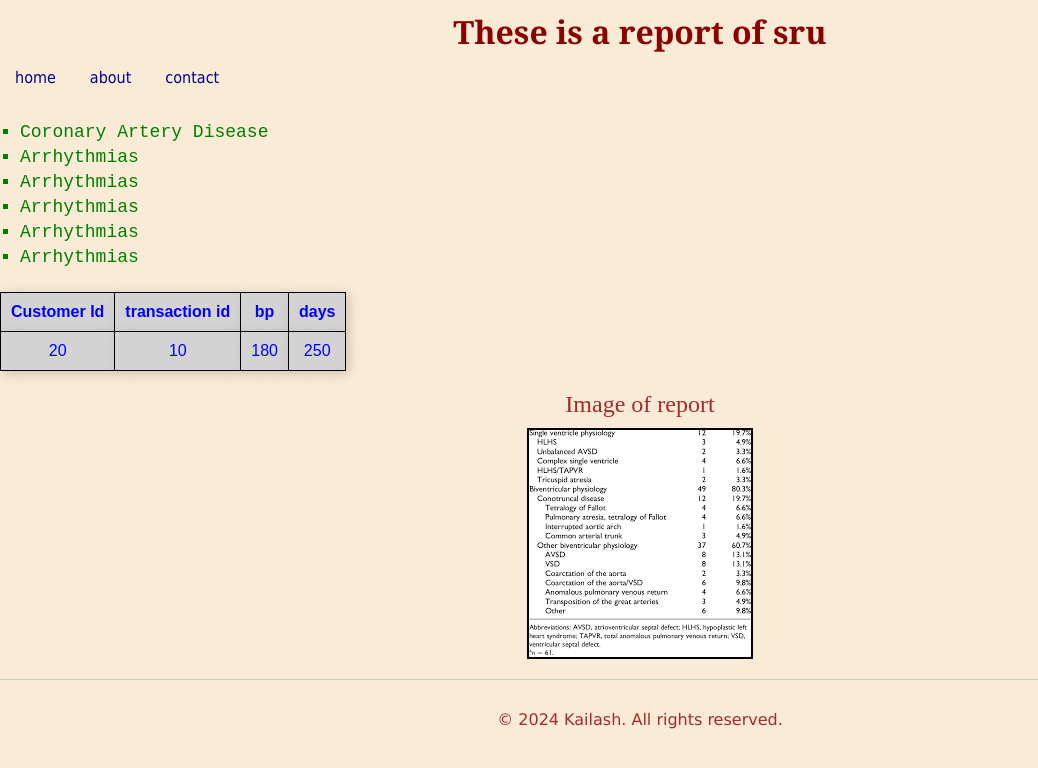
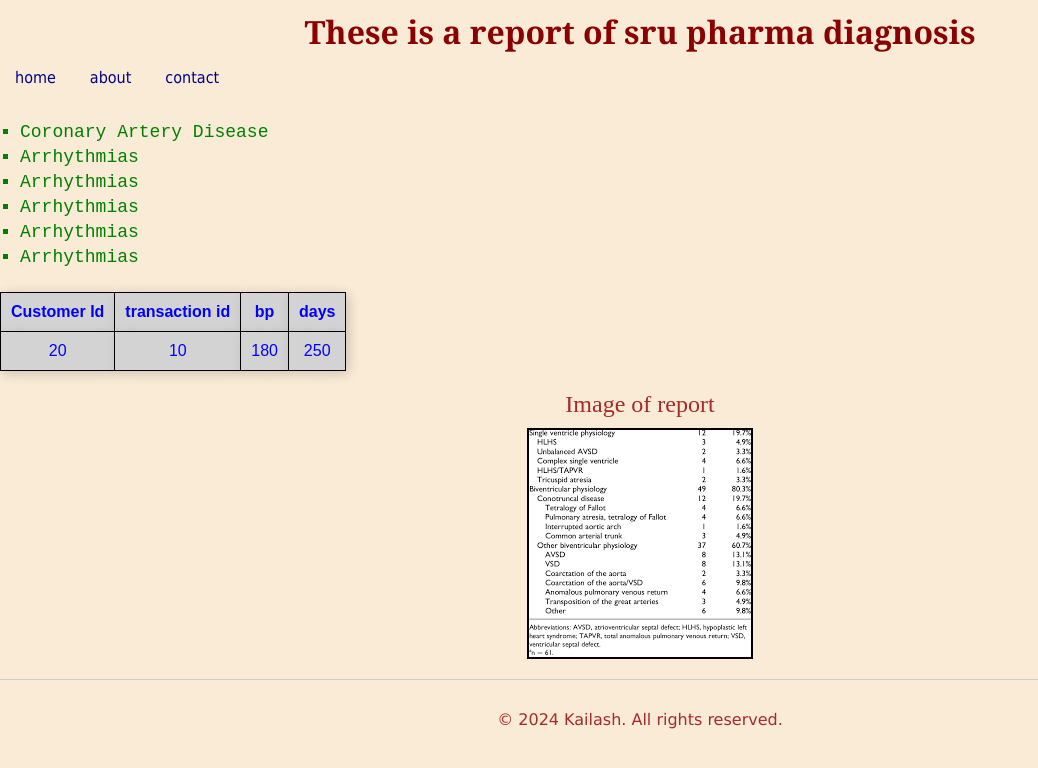
Before and after one commit to KailashSatkuri-warangal/DAY2, a plain HTML site: page index.html in a window 1280 px wide. Shown: the whole page, without its empty margins (0-1038 px from the left). Drawn offline with Linux system fonts and the light colour scheme.

Commit message:
update h1 tag

```diff
--- a/index.html
+++ b/index.html
@@ -94,7 +94,7 @@
 </head>
 <body>
     <div class="header">
-        <h1>These is a report of sru</h1>
+        <h1>These is a report of sru pharma diagnosis</h1>
             <nav class="menu">
                 <p>home</p>
                 <p>about</p>
```
